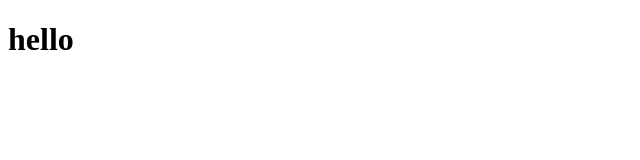
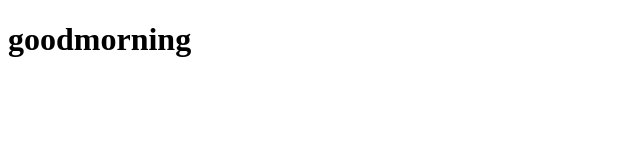
Before and after one commit to gyuruza921/test0, a plain HTML site: page index.html in a window 1280 px wide. Shown: the whole page, without its empty margins (0-640 px from the left). Drawn offline with Linux system fonts and the light colour scheme.

Commit message:
コミット２回目

```diff
--- a/index.html
+++ b/index.html
@@ -2,9 +2,9 @@
 <html lang="ja">
     <head>
         <meta charset="utf-8">
-        <title>hello</title>
+        <title>goodmorning</title>
     </head>
     <body>
-        <h1>hello</h1>
+        <h1>goodmorning</h1>
     </body>
 </html>
```
